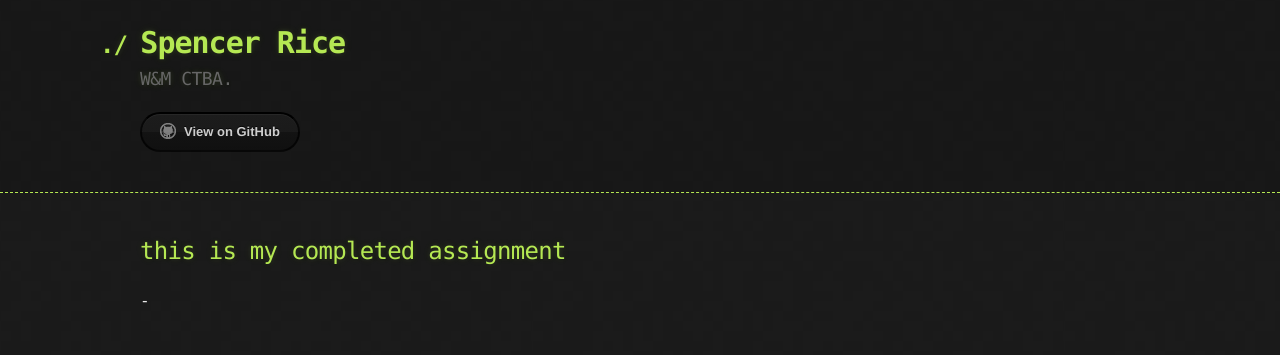
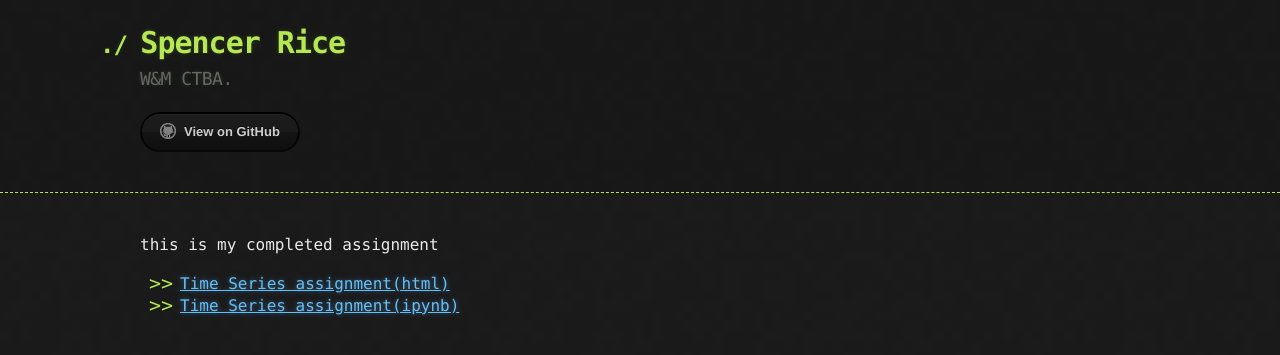
Before and after one commit to srrice/srrice.github.io, a Jekyll site: the page built from TimeSeries/index.md, in a window 1280 px wide. Shown: the top 355 px of the page. Built offline with Jekyll 4.4.1, drawn with Linux system fonts in a browser that asks for light colours; our own code applies the rules of GitHub Pages for plain Markdown files.

Commit message:
Update index.md

```diff
--- a/TimeSeries/index.md
+++ b/TimeSeries/index.md
@@ -3,5 +3,5 @@ Title: Time Series Decomposition
 description: time series assignment
 ---
 this is my completed assignment
--
--
+- [Time Series assignment(html)](M3Graphing.html)
+- [Time Series assignment(ipynb)](M3Graphing.ipynb)
```
